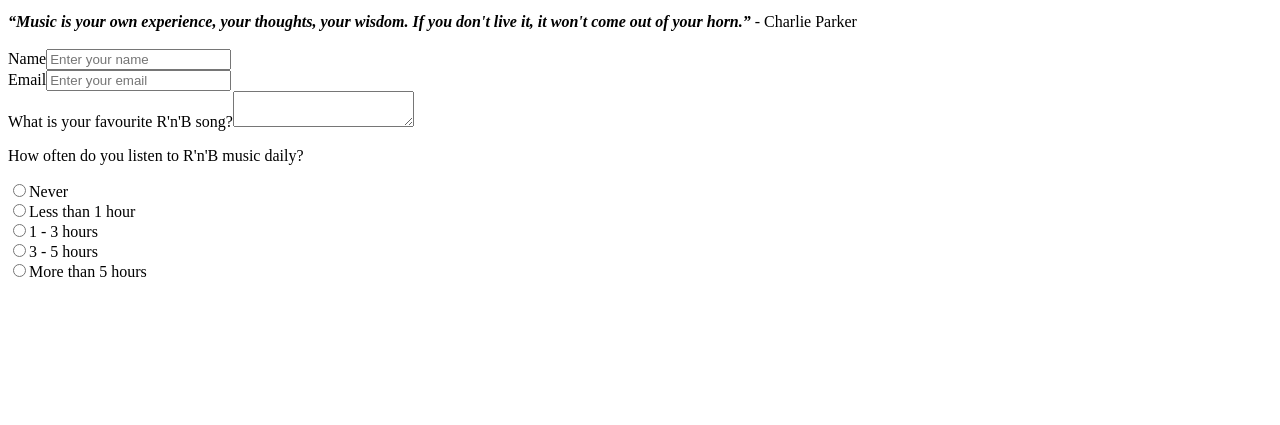
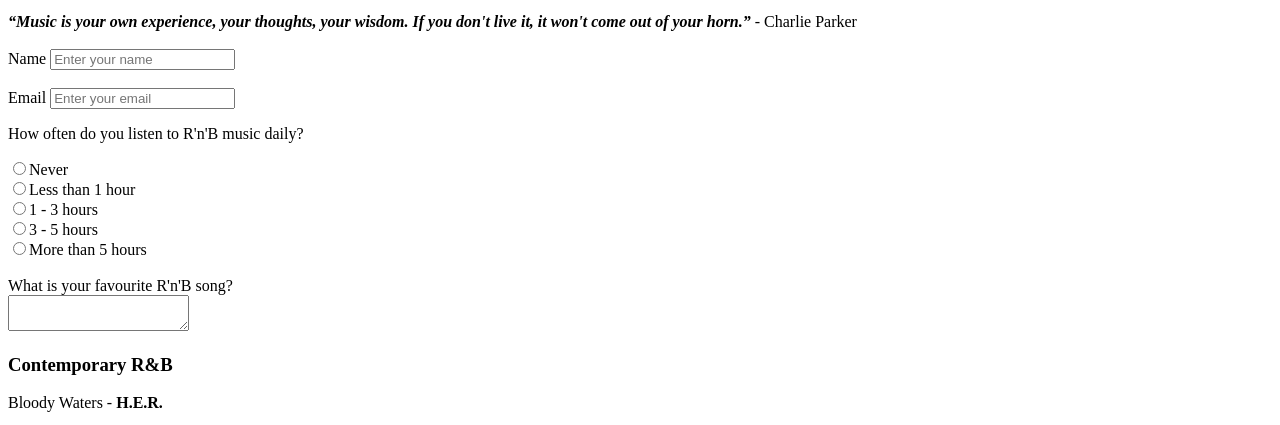
Before and after one commit to phebems/RnB-fanpage, a plain HTML site: page index.html in a window 1280 px wide. Shown: the part 563-988 px from the top of the page. Before the commit the page ends 852 px from the top, so only its background shows below. Drawn offline with Linux system fonts and the light colour scheme; grey boxes are pictures that could not be loaded.

Commit message:
youtube link changed

```diff
--- a/index.html
+++ b/index.html
@@ -49,12 +49,10 @@
 
 
     <form id=form>
-      <label for="name"></label>Name<input type="
+      <label for="name"></label>Name <input type="
       text" id="name" name="name" placeholder="Enter your name">
-      <br>
-      <label for="email"></label>Email<input type="email" id="name" name="email" placeholder="Enter your email">
-      <br>
-      <label for="comment"></label>What is your favourite R'n'B song?<textarea id="comment" name="comment" placeholder=""></textarea>
+      <br><br>
+      <label for="email"></label>Email <input type="email" id="name" name="email" placeholder="Enter your email">
       <br>
 
       <p>How often do you listen to R'n'B music daily?</p>
@@ -88,8 +86,15 @@
           value="five-plus"
           type="radio"
       /><label>More than 5 hours</label>
+      <br><br>
+
+      <label for="comment"></label>What is your favourite R'n'B song?<br><textarea id="comment" name="comment" placeholder=""></textarea>
+      <br>
     </form>
 
+    <h3>Contemporary R&B</h3>
+    <p>Bloody Waters - <b>H.E.R.</b> </p>
+    <iframe width="560" height="315" src="https://www.youtube.com/embed/_U2W_JJa_b4" title="YouTube video player" frameborder="0" allow="accelerometer; autoplay; clipboard-write; encrypted-media; gyroscope; picture-in-picture" allowfullscreen></iframe>
 
 
   </body>
```
